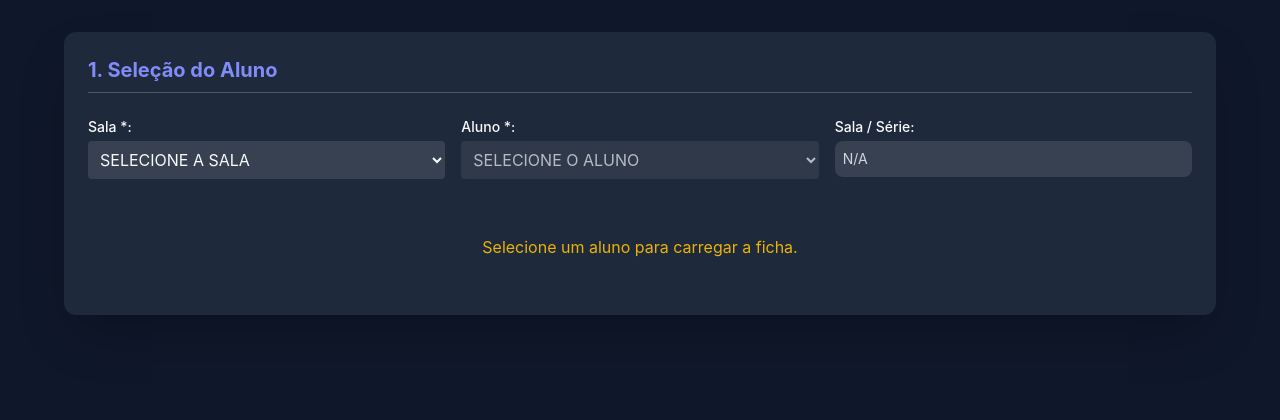
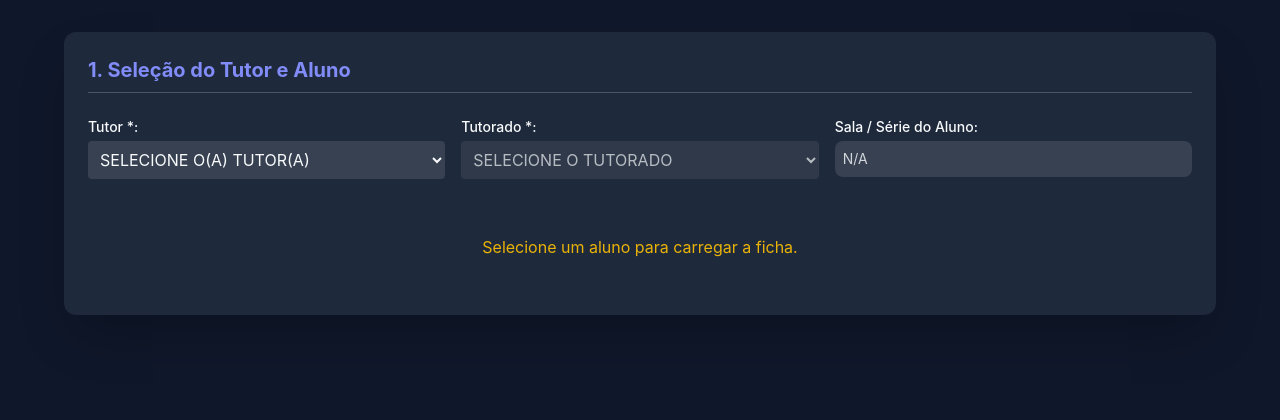
Before and after one commit to mcardes77-cmd/SGCE, a Flask app: page /gestao_tutoria_ficha in a window 1280 px wide. Shown: the part 225-645 px from the top of the page. Run offline with Flask 3, Linux system fonts and the light colour scheme; parts of the project's set-up code (start-up, migrations or seed data) failed here and were passed over; some libraries are stand-ins or nearby versions.

Commit message:
Update gestao_tutoria_ficha.html

```diff
--- a/templates/gestao_tutoria_ficha.html
+++ b/templates/gestao_tutoria_ficha.html
@@ -12,7 +12,7 @@
         import { Timestamp } from "https://www.gstatic.com/firebasejs/10.12.2/firebase-firestore.js";
 
         // Variáveis globais de dados
-        let salasData = [];
+        let tutoresData = []; // NOVA VARIÁVEL
         let alunosData = [];
         let fichaData = {}; // Variável para armazenar os dados da ficha
 
@@ -27,7 +27,7 @@
         }
 
         document.addEventListener('DOMContentLoaded', () => {
-            loadSalas();
+            loadTutores(); // ALTERADO: Chamando loadTutores
         });
 
         // Funções Auxiliares
@@ -37,45 +37,49 @@
             return `${d}/${m}/${y}`;
         }
 
-        // --- MÓDULO DE FILTROS ---
+        // --- MÓDULO DE FILTROS (ALTERADO) ---
 
-        window.loadSalas = async function() {
-            const selectSala = document.getElementById('filter-sala');
-            selectSala.innerHTML = '<option value="">Carregando Salas...</option>';
+        window.loadTutores = async function() {
+            const selectTutor = document.getElementById('filter-tutor'); // ALTERADO ID
+            selectTutor.innerHTML = '<option value="">Carregando Tutores...</option>';
             try {
-                salasData = await handleFetchResponse('/api/salas', 'Salas');
-                selectSala.innerHTML = '<option value="">SELECIONE A SALA</option>';
-                salasData.sort((a, b) => a.nome.localeCompare(b.nome)).forEach(s => {
-                    selectSala.innerHTML += `<option value="${s.id}">${s.nome}</option>`;
+                // Endpoint NECESSÁRIO NO FLASK: /api/tutores
+                tutoresData = await handleFetchResponse('/api/tutores', 'Tutores');
+                selectTutor.innerHTML = '<option value="">SELECIONE O(A) TUTOR(A)</option>';
+                // Assumindo que tutoresData tem { id: 1, nome: "Tutor A" }
+                tutoresData.sort((a, b) => a.nome.localeCompare(b.nome)).forEach(t => {
+                    selectTutor.innerHTML += `<option value="${t.id}">${t.nome}</option>`;
                 });
             } catch (e) {
-                selectSala.innerHTML = '<option value="">ERRO AO CARREGAR SALAS</option>';
+                console.error("Erro ao carregar tutores:", e);
+                selectTutor.innerHTML = '<option value="">ERRO AO CARREGAR TUTORES</option>';
             }
-            loadAlunos();
         }
 
-        window.loadAlunos = async function() {
-            const salaId = document.getElementById('filter-sala').value;
+        window.loadAlunosPorTutor = async function() { // NOVA FUNÇÃO
+            const tutorId = document.getElementById('filter-tutor').value; // ALTERADO ID
             const selectAluno = document.getElementById('filter-aluno');
 
-            selectAluno.innerHTML = '<option value="">Selecione a Sala...</option>';
+            selectAluno.innerHTML = '<option value="">Selecione o(a) Tutor(a)...</option>';
             selectAluno.disabled = true;
 
-            if (salaId) {
+            if (tutorId) {
                 try {
-                    alunosData = await handleFetchResponse(`/api/alunos_por_sala/${salaId}`, 'Alunos');
-                    selectAluno.innerHTML = '<option value="">SELECIONE O ALUNO</option>';
+                    // Endpoint NECESSÁRIO NO FLASK: /api/alunos_por_tutor/<tutorId>
+                    alunosData = await handleFetchResponse(`/api/alunos_por_tutor/${tutorId}`, 'Tutorados');
+                    selectAluno.innerHTML = '<option value="">SELECIONE O TUTORADO</option>';
                     alunosData.sort((a, b) => a.nome.localeCompare(b.nome)).forEach(a => {
                         selectAluno.innerHTML += `<option value="${a.id}">${a.nome}</option>`;
                     });
                     selectAluno.disabled = false;
                 } catch (error) {
-                    selectAluno.innerHTML = '<option value="">ERRO AO CARREGAR ALUNOS</option>';
+                    console.error("Erro ao carregar alunos:", error);
+                    selectAluno.innerHTML = '<option value="">ERRO AO CARREGAR TUTORADOS</option>';
                 }
             } else {
-                 selectAluno.innerHTML = '<option value="">SELECIONE O ALUNO</option>';
+                 selectAluno.innerHTML = '<option value="">SELECIONE O TUTORADO</option>';
             }
-            // Ocultar a ficha ao mudar de sala
+            // Ocultar a ficha ao mudar de tutor
             document.getElementById('ficha-details-container').classList.add('hidden');
         }
 
@@ -270,26 +274,19 @@
         <main class="w-full max-w-6xl flex-grow space-y-8">
             <form id="ficha-form" onsubmit="salvarFichaCompleta(event)" class="bg-dark-secondary p-6 rounded-xl shadow-2xl space-y-6">
 
-                <h3 class="text-xl font-bold border-b border-gray-600 pb-2 text-indigo-400">1. Seleção do Aluno</h3>
-                <div class="grid grid-cols-1 md:grid-cols-3 gap-4">
+                <h3 class="text-xl font-bold border-b border-gray-600 pb-2 text-indigo-400">1. Seleção do Tutor e Aluno</h3> <div class="grid grid-cols-1 md:grid-cols-3 gap-4">
 
                     <div>
-                        <label for="filter-sala" class="block text-sm font-medium mb-1">Sala *:</label>
-                        <select id="filter-sala" class="form-input w-full p-2 bg-gray-700 rounded" onchange="loadAlunos()" required>
-                            <option value="">SELECIONE A SALA</option>
-                        </select>
+                        <label for="filter-tutor" class="block text-sm font-medium mb-1">Tutor *:</label> <select id="filter-tutor" class="form-input w-full p-2 bg-gray-700 rounded" onchange="loadAlunosPorTutor()" required> <option value="">SELECIONE O(A) TUTOR(A)</option> </select>
                     </div>
 
                     <div>
-                        <label for="filter-aluno" class="block text-sm font-medium mb-1">Aluno *:</label>
-                        <select id="filter-aluno" class="form-input w-full p-2 bg-gray-700 rounded" onchange="loadAlunoData()" disabled required>
-                            <option value="">SELECIONE O ALUNO</option>
-                        </select>
+                        <label for="filter-aluno" class="block text-sm font-medium mb-1">Tutorado *:</label> <select id="filter-aluno" class="form-input w-full p-2 bg-gray-700 rounded" onchange="loadAlunoData()" disabled required>
+                            <option value="">SELECIONE O TUTORADO</option> </select>
                     </div>
 
                     <div>
-                        <label for="info-sala" class="block text-sm font-medium mb-1">Sala / Série:</label>
-                        <div id="info-sala" class="bg-gray-700 text-gray-300 p-2 rounded-lg text-sm">N/A</div>
+                        <label for="info-sala" class="block text-sm font-medium mb-1">Sala / Série do Aluno:</label> <div id="info-sala" class="bg-gray-700 text-gray-300 p-2 rounded-lg text-sm">N/A</div>
                     </div>
                 </div>
 
```
